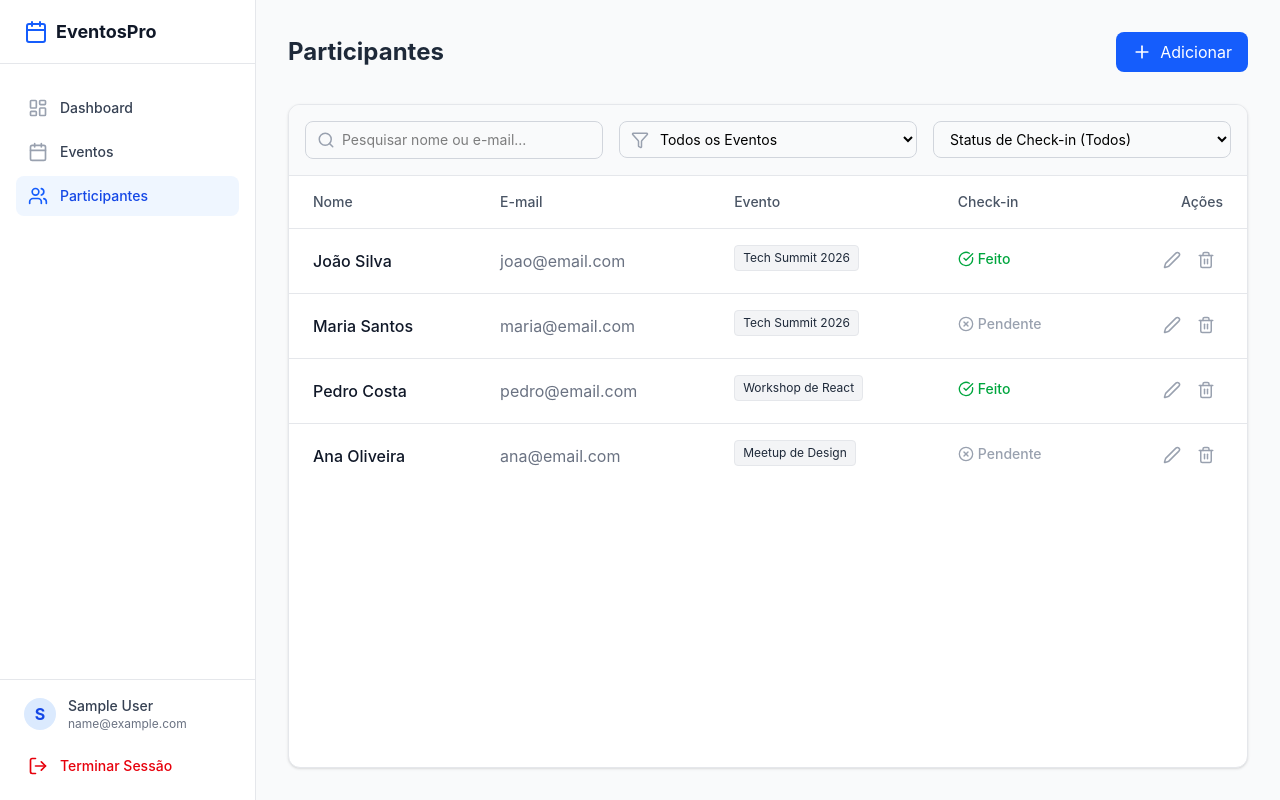
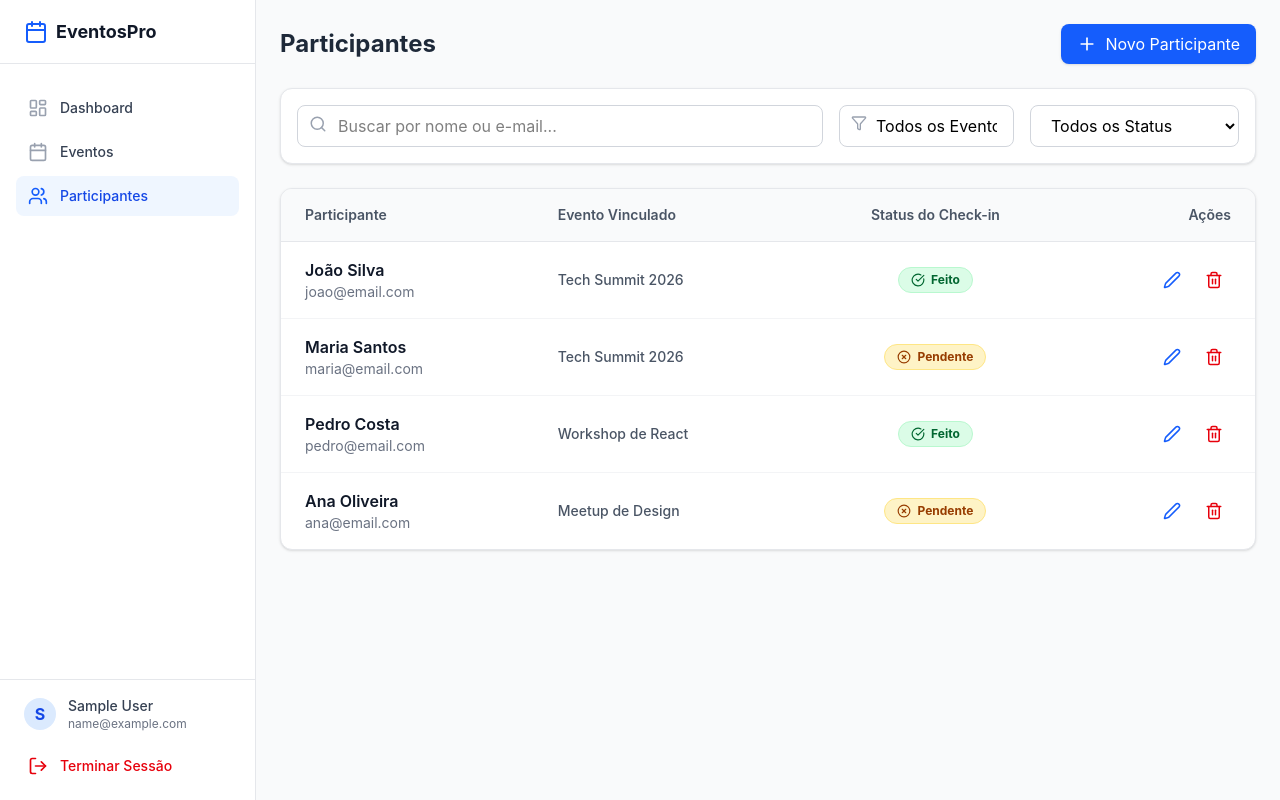
Before and after one commit to LucasAlb1609/Edital-0132026-Fade-UFPE, a React (Vite) app: page /participantes in a window 1280 px wide. Built offline with nearby package versions, Linux system fonts and the light colour scheme; sample sign-in values are in the browser's storage.

Commit message:
refactor: releitura da UI, filtros e layout do componente Participantes e criação do respectivo teste de validação.

```diff
--- a/src/pages/Participantes.tsx
+++ b/src/pages/Participantes.tsx
@@ -5,228 +5,326 @@ import { api } from '../services/api';
 import type { Evento, Participante } from '../types';
 import { useToast } from '../contexts/ToastContext';
 
+// Componente principal para a gestão de participantes
 export const Participantes = () => {
-  // Hook para exibir notificações
+  // Hook para exibir notificações de sucesso ou erro na tela
   const { addToast } = useToast();
 
-  // Lista de participantes e eventos
+  // Armazena a lista de participantes carregada da API
   const [participants, setParticipants] = useState<Participante[]>([]);
+
+  // Armazena a lista de eventos disponíveis para o formulário e filtros
   const [availableEvents, setAvailableEvents] = useState<Evento[]>([]);
 
-  // Controle de carregamento e buscas
+  // Controla a exibição do ícone de carregamento durante requisições iniciais
   const [isLoading, setIsLoading] = useState(true);
+
+  // Armazena o termo de busca digitado pelo usuário
   const [searchQuery, setSearchQuery] = useState('');
+
+  // Armazena o ID do evento selecionado no filtro lateral
   const [filterEventId, setFilterEventId] = useState('');
+
+  // Armazena o status de check-in selecionado no filtro lateral
   const [filterCheckIn, setFilterCheckIn] = useState('');
 
-  // Controle do modal e formulário
+  // Controla a visibilidade do modal de criação/edição
   const [isModalOpen, setIsModalOpen] = useState(false);
+
+  // Controla o estado de bloqueio do botão durante o salvamento
   const [isSaving, setIsSaving] = useState(false);
+
+  // Armazena os dados do participante atual sendo criado ou editado
   const [currentParticipant, setCurrentParticipant] = useState<Participante>({
     id: '', name: '', email: '', eventId: '', eventName: '', checkIn: false
   });
 
-  // Carrega os dados simultaneamente da API
+  // Busca a lista de participantes e eventos simultaneamente na API
   const loadData = () => {
     setIsLoading(true);
-    Promise.all([api.getParticipantes(), api.getEventos()]).then(([parts, evts]) => {
+    Promise.all([api.getParticipantes(), api.getEventos()])
+      .then(([parts, evts]) => {
         setParticipants(parts);
         setAvailableEvents(evts);
-      setIsLoading(false);
-    });
+      })
+      .catch(() => addToast('Erro ao carregar dados', 'error'))
+      .finally(() => setIsLoading(false));
   };
 
-  // Dispara o carregamento inicial
+  // Executa o carregamento dos dados assim que o componente é montado
   useEffect(() => {
     loadData();
   }, []);
 
-  // Abre o modal limpo para um novo cadastro
-  const openAddModal = () => {
-    setCurrentParticipant({
-      id: '', name: '', email: '',
-      eventId: availableEvents.length > 0 ? availableEvents[0].id : '',
-      eventName: '', checkIn: false
+  // Filtra a lista de participantes em tempo real com base na busca e nos selects
+  const filteredParticipants = participants.filter(p => {
+    const matchesSearch = p.name.toLowerCase().includes(searchQuery.toLowerCase()) ||
+                         p.email.toLowerCase().includes(searchQuery.toLowerCase());
+    const matchesEvent = !filterEventId || p.eventId === filterEventId;
+    const matchesCheckIn = filterCheckIn === '' ||
+                          (filterCheckIn === 'done' ? p.checkIn : !p.checkIn);
+
+    return matchesSearch && matchesEvent && matchesCheckIn;
   });
+
+  // Prepara o estado do formulário para inserir um novo participante e abre o modal
+  const handleAddClick = () => {
+    setCurrentParticipant({ id: '', name: '', email: '', eventId: '', eventName: '', checkIn: false });
     setIsModalOpen(true);
   };
 
-  // Abre o modal com os dados do participante selecionado
-  const openEditModal = (participant: Participante) => {
+  // Preenche o formulário com os dados do participante selecionado e abre o modal
+  const handleEditClick = (participant: Participante) => {
     setCurrentParticipant({ ...participant });
     setIsModalOpen(true);
   };
 
-  // Valida e salva os dados na API
-  const handleSave = async (e: FormEvent) => {
+  // Solicita a exclusão do participante na API e atualiza a lista em tela
+  const handleDeleteClick = async (id: string) => {
+    if (!confirm('Deseja realmente remover este participante?')) return;
+
+    try {
+      await api.excluirParticipante(id);
+      addToast('Participante removido com sucesso', 'success');
+      loadData();
+    } catch (error) {
+      addToast('Erro ao remover participante', 'error');
+    }
+  };
+
+  // Envia os dados do formulário para a API para criação ou atualização
+  const handleSubmit = async (e: FormEvent) => {
     e.preventDefault();
+    setIsSaving(true);
 
-    if (!currentParticipant.name || !currentParticipant.email || !currentParticipant.eventId) {
-      addToast('Preencha os dados e vincule a um evento.', 'error');
-      return;
-    }
-
-    setIsSaving(true);
     try {
       await api.salvarParticipante(currentParticipant);
-      addToast('Participante guardado com sucesso!', 'success');
+      addToast(currentParticipant.id ? 'Participante atualizado com sucesso' : 'Participante cadastrado com sucesso', 'success');
       setIsModalOpen(false);
       loadData();
-    } catch {
-      addToast('Erro ao guardar participante.', 'error');
+    } catch (error) {
+      addToast('Erro ao salvar participante', 'error');
     } finally {
       setIsSaving(false);
     }
   };
 
-  // Remove o participante após confirmação
-  const handleDelete = async (id: string) => {
-    if (!window.confirm('Tem a certeza que deseja remover este participante?')) return;
-    try {
-      await api.excluirParticipante(id);
-      addToast('Participante removido com sucesso!', 'success');
-      loadData();
-    } catch {
-      addToast('Erro ao remover participante.', 'error');
-    }
-  };
-
-  // Filtra a lista com base na busca, evento e status
-  const filteredParticipants = participants.filter(p => {
-    const matchQuery = p.name.toLowerCase().includes(searchQuery.toLowerCase()) ||
-                       p.email.toLowerCase().includes(searchQuery.toLowerCase());
-    const matchEvent = filterEventId ? p.eventId === filterEventId : true;
-    const matchCheckIn = filterCheckIn === 'true' ? p.checkIn === true :
-                         filterCheckIn === 'false' ? p.checkIn === false : true;
-
-    return matchQuery && matchEvent && matchCheckIn;
-  });
-
   return (
-    <div className="p-6 md:p-8 h-full flex flex-col relative">
-      <div className="flex flex-col sm:flex-row sm:items-center justify-between gap-4 mb-8">
+    <div className="p-6">
+      <div className="flex justify-between items-center mb-6">
         <h1 className="text-2xl font-bold text-gray-800">Participantes</h1>
-        <button onClick={openAddModal} className="flex items-center justify-center px-4 py-2 bg-blue-600 text-white rounded-lg hover:bg-blue-700 transition-colors">
-          <Plus size={20} className="mr-2" /> Adicionar
+        <button
+          onClick={handleAddClick}
+          className="flex items-center gap-2 bg-blue-600 text-white px-4 py-2 rounded-lg hover:bg-blue-700 transition-colors shadow-sm"
+        >
+          <Plus size={20} /> Novo Participante
         </button>
       </div>
 
-      <div className="bg-white rounded-xl shadow-sm border border-gray-200 overflow-hidden flex-1 flex flex-col">
-        <div className="p-4 border-b border-gray-200 bg-gray-50 grid grid-cols-1 md:grid-cols-3 gap-4">
-          <div className="relative">
-            <Search className="absolute left-3 top-1/2 transform -translate-y-1/2 text-gray-400" size={18} />
+      {/* Barra de Filtros e Busca */}
+      <div className="bg-white p-4 rounded-xl shadow-sm border border-gray-200 mb-6 flex flex-col md:flex-row gap-4">
+        <div className="relative flex-1">
+          <Search className="absolute left-3 top-2.5 text-gray-400" size={18} />
           <input
             type="text"
-              placeholder="Pesquisar nome ou e-mail..."
+            placeholder="Buscar por nome ou e-mail..."
+            className="w-full pl-10 pr-4 py-2 border border-gray-300 rounded-lg focus:ring-2 focus:ring-blue-500 outline-none transition-shadow"
             value={searchQuery}
             onChange={(e) => setSearchQuery(e.target.value)}
-              className="w-full pl-9 pr-3 py-2 border border-gray-300 rounded-lg text-sm focus:ring-blue-500 focus:border-blue-500 outline-none"
           />
         </div>
-          <div className="relative">
-            <Filter className="absolute left-3 top-1/2 transform -translate-y-1/2 text-gray-400" size={18} />
+        <div className="flex gap-4 w-full md:w-auto">
+          <div className="relative flex-1 md:w-48">
+            <Filter className="absolute left-3 top-2.5 text-gray-400" size={16} />
             <select
+              className="w-full border border-gray-300 rounded-lg pl-9 pr-4 py-2 bg-white focus:ring-2 focus:ring-blue-500 outline-none appearance-none"
               value={filterEventId}
               onChange={(e) => setFilterEventId(e.target.value)}
-              className="w-full pl-9 pr-3 py-2 border border-gray-300 rounded-lg text-sm focus:ring-blue-500 focus:border-blue-500 outline-none"
             >
               <option value="">Todos os Eventos</option>
-              {availableEvents.map(evt => (
-                <option key={evt.id} value={evt.id}>{evt.name}</option>
+              {availableEvents.map(event => (
+                <option key={event.id} value={event.id}>{event.name}</option>
               ))}
             </select>
           </div>
-          <div>
           <select
+            className="border border-gray-300 rounded-lg px-4 py-2 bg-white focus:ring-2 focus:ring-blue-500 outline-none flex-1 md:w-48"
             value={filterCheckIn}
             onChange={(e) => setFilterCheckIn(e.target.value)}
-              className="w-full px-3 py-2 border border-gray-300 rounded-lg text-sm focus:ring-blue-500 focus:border-blue-500 outline-none"
           >
-              <option value="">Status de Check-in (Todos)</option>
-              <option value="true">Check-in Realizado</option>
-              <option value="false">Pendente</option>
+            <option value="">Todos os Status</option>
+            <option value="done">Check-in Realizado</option>
+            <option value="pending">Pendente</option>
           </select>
         </div>
       </div>
 
-        <div className="overflow-x-auto">
+      {/* Tabela de Resultados */}
       {isLoading ? (
-            <div className="flex justify-center items-center p-12"><Loader2 className="animate-spin text-blue-600" size={32} /></div>
+        <div className="flex flex-col items-center justify-center p-12 bg-white rounded-xl shadow-sm border border-gray-200">
+          <Loader2 className="animate-spin text-blue-600 mb-4" size={40} />
+          <span className="text-gray-500 font-medium">Carregando participantes...</span>
+        </div>
       ) : (
-            <table className="w-full text-left border-collapse">
-              <thead>
-                <tr className="bg-white text-gray-600 text-sm border-b border-gray-200">
-                  <th className="px-6 py-4 font-medium">Nome</th>
-                  <th className="px-6 py-4 font-medium">E-mail</th>
-                  <th className="px-6 py-4 font-medium">Evento</th>
-                  <th className="px-6 py-4 font-medium">Check-in</th>
-                  <th className="px-6 py-4 font-medium text-right">Ações</th>
+        <div className="bg-white rounded-xl shadow-sm border border-gray-200 overflow-x-auto">
+          <table className="w-full text-left border-collapse min-w-[800px]">
+            <thead className="bg-gray-50 border-b border-gray-200">
+              <tr>
+                <th className="px-6 py-4 text-sm font-semibold text-gray-600">Participante</th>
+                <th className="px-6 py-4 text-sm font-semibold text-gray-600">Evento Vinculado</th>
+                <th className="px-6 py-4 text-sm font-semibold text-gray-600 text-center">Status do Check-in</th>
+                <th className="px-6 py-4 text-sm font-semibold text-gray-600 text-right">Ações</th>
               </tr>
             </thead>
-              <tbody className="divide-y divide-gray-200">
+            <tbody className="divide-y divide-gray-100">
               {filteredParticipants.length === 0 ? (
-                  <tr><td colSpan={5} className="px-6 py-8 text-center text-gray-500">Nenhum participante encontrado com os filtros atuais.</td></tr>
+                <tr>
+                  <td colSpan={4} className="px-6 py-8 text-center text-gray-500">
+                    Nenhum participante encontrado com os filtros atuais.
+                  </td>
+                </tr>
               ) : (
-                  filteredParticipants.map((p) => (
-                    <tr key={p.id} className="hover:bg-gray-50 transition-colors">
-                      <td className="px-6 py-4 font-medium text-gray-900">{p.name}</td>
-                      <td className="px-6 py-4 text-gray-500">{p.email}</td>
-                      <td className="px-6 py-4 text-gray-700">
-                        <span className="bg-gray-100 text-gray-800 text-xs px-2 py-1 rounded border border-gray-200 truncate inline-block max-w-[200px]" title={p.eventName}>{p.eventName}</span>
+                filteredParticipants.map(participant => (
+                  <tr key={participant.id} className="hover:bg-gray-50 transition-colors">
+                    <td className="px-6 py-4">
+                      <div className="font-semibold text-gray-900">{participant.name}</div>
+                      <div className="text-sm text-gray-500">{participant.email}</div>
                     </td>
-                      <td className="px-6 py-4">
-                        {p.checkIn ? <span className="inline-flex items-center text-green-600 text-sm font-medium"><CheckCircle size={16} className="mr-1" /> Feito</span> : <span className="inline-flex items-center text-gray-400 text-sm font-medium"><XCircle size={16} className="mr-1" /> Pendente</span>}
+                    <td className="px-6 py-4 text-sm text-gray-600 font-medium">{participant.eventName}</td>
+                    <td className="px-6 py-4 text-center">
+                      {participant.checkIn ? (
+                        <span className="inline-flex items-center px-3 py-1 rounded-full text-xs font-bold bg-green-100 text-green-800 border border-green-200">
+                          <CheckCircle size={14} className="mr-1.5" /> Feito
+                        </span>
+                      ) : (
+                        <span className="inline-flex items-center px-3 py-1 rounded-full text-xs font-bold bg-amber-100 text-amber-800 border border-amber-200">
+                          <XCircle size={14} className="mr-1.5" /> Pendente
+                        </span>
+                      )}
                     </td>
-                      <td className="px-6 py-4 text-right whitespace-nowrap">
-                        <button onClick={() => openEditModal(p)} className="text-gray-400 hover:text-blue-600 p-1 mx-1 transition-colors"><Edit2 size={18} /></button>
-                        <button onClick={() => handleDelete(p.id)} className="text-gray-400 hover:text-red-600 p-1 mx-1 transition-colors"><Trash2 size={18} /></button>
+                    <td className="px-6 py-4 text-right space-x-2">
+                      <button
+                        onClick={() => handleEditClick(participant)}
+                        className="p-2 text-blue-600 hover:bg-blue-100 rounded-lg transition-colors inline-flex items-center"
+                        title="Editar participante"
+                      >
+                        <Edit2 size={18} />
+                      </button>
+                      <button
+                        onClick={() => handleDeleteClick(participant.id)}
+                        className="p-2 text-red-600 hover:bg-red-100 rounded-lg transition-colors inline-flex items-center"
+                        title="Remover participante"
+                      >
+                        <Trash2 size={18} />
+                      </button>
                     </td>
                   </tr>
                 ))
               )}
             </tbody>
           </table>
+        </div>
       )}
+
+      {/* Modal de Cadastro e Edição */}
+      {isModalOpen && (
+        <div className="fixed inset-0 bg-gray-900/60 backdrop-blur-sm flex items-center justify-center p-4 z-50">
+          <form onSubmit={handleSubmit} className="bg-white rounded-2xl shadow-2xl w-full max-w-lg overflow-hidden flex flex-col max-h-[90vh]">
+            <div className="px-6 py-5 border-b border-gray-100 flex justify-between items-center bg-gray-50">
+              <h3 className="text-xl font-bold text-gray-800 flex items-center gap-2">
+                {currentParticipant.id ? <Edit2 size={20} className="text-blue-600"/> : <Plus size={20} className="text-blue-600"/>}
+                {currentParticipant.id ? 'Editar Participante' : 'Novo Participante'}
+              </h3>
+              <button
+                type="button"
+                onClick={() => setIsModalOpen(false)}
+                className="text-gray-400 hover:text-red-500 hover:bg-red-50 p-1.5 rounded-lg transition-colors"
+              >
+                <X size={24} />
+              </button>
+            </div>
+
+            <div className="p-6 space-y-5 overflow-y-auto">
+              <div>
+                <label htmlFor="p-name" className="block text-sm font-bold text-gray-700 mb-1.5">Nome Completo</label>
+                <input
+                  id="p-name"
+                  required
+                  placeholder="Ex: João da Silva"
+                  className="w-full border border-gray-300 rounded-lg px-4 py-2.5 focus:ring-2 focus:ring-blue-500 focus:border-blue-500 outline-none transition-all"
+                  value={currentParticipant.name}
+                  onChange={(e) => setCurrentParticipant({...currentParticipant, name: e.target.value})}
+                />
+              </div>
+
+              <div>
+                <label htmlFor="p-email" className="block text-sm font-bold text-gray-700 mb-1.5">E-mail</label>
+                <input
+                  id="p-email"
+                  type="email"
+                  required
+                  placeholder="Ex: joao@email.com"
+                  className="w-full border border-gray-300 rounded-lg px-4 py-2.5 focus:ring-2 focus:ring-blue-500 focus:border-blue-500 outline-none transition-all"
+                  value={currentParticipant.email}
+                  onChange={(e) => setCurrentParticipant({...currentParticipant, email: e.target.value})}
+                />
+              </div>
+
+              <div>
+                <label htmlFor="p-event" className="block text-sm font-bold text-gray-700 mb-1.5">Vincular ao Evento</label>
+                <select
+                  id="p-event"
+                  required
+                  className="w-full border border-gray-300 rounded-lg px-4 py-2.5 focus:ring-2 focus:ring-blue-500 focus:border-blue-500 outline-none bg-white transition-all"
+                  value={currentParticipant.eventId}
+                  onChange={(e) => setCurrentParticipant({...currentParticipant, eventId: e.target.value})}
+                >
+                  <option value="" disabled>Selecione um evento na lista...</option>
+                  {availableEvents.map(e => <option key={e.id} value={e.id}>{e.name}</option>)}
+                </select>
+                <p className="text-xs text-gray-500 mt-1.5">A alteração do evento transferirá o participante imediatamente.</p>
+              </div>
+
+              <div className="pt-3 pb-1 border-t border-gray-100">
+                <label className="flex items-center cursor-pointer group p-3 rounded-lg border border-gray-200 hover:bg-gray-50 transition-colors">
+                  <div className="relative flex items-center">
+                    <input
+                      type="checkbox"
+                      className="w-5 h-5 text-blue-600 border-gray-300 rounded focus:ring-blue-500 focus:ring-offset-0 transition-all cursor-pointer"
+                      checked={currentParticipant.checkIn}
+                      onChange={(e) => setCurrentParticipant({...currentParticipant, checkIn: e.target.checked})}
+                    />
+                  </div>
+                  <div className="ml-3">
+                    <span className="block text-sm font-bold text-gray-800 group-hover:text-blue-700 transition-colors">
+                      Status de Check-in
+                    </span>
+                    <span className="block text-xs text-gray-500">
+                      Marque se o participante já confirmou presença no evento.
+                    </span>
+                  </div>
+                </label>
               </div>
             </div>
 
-      {isModalOpen && (
-        <div className="fixed inset-0 z-50 flex items-center justify-center p-4 bg-gray-900 bg-opacity-50">
-          <div className="bg-white rounded-xl shadow-xl w-full max-w-md overflow-hidden">
-            <div className="px-6 py-4 border-b border-gray-100 flex justify-between items-center">
-              <h3 className="text-lg font-bold text-gray-900">{currentParticipant.id ? 'Editar' : 'Novo'}</h3>
-              <button onClick={() => setIsModalOpen(false)} className="text-gray-400 hover:text-gray-600"><X size={20}/></button>
-            </div>
-            <form onSubmit={handleSave}>
-              <div className="p-6 space-y-4">
-                <div>
-                  <label htmlFor="participantName" className="block text-sm font-medium text-gray-700 mb-1">Nome Completo</label>
-                  <input id="participantName" type="text" className="w-full px-3 py-2 border border-gray-300 rounded-lg focus:ring-blue-500 focus:border-blue-500" value={currentParticipant.name} onChange={(e) => setCurrentParticipant({...currentParticipant, name: e.target.value})} />
-                </div>
-                <div>
-                  <label htmlFor="participantEmail" className="block text-sm font-medium text-gray-700 mb-1">E-mail</label>
-                  <input id="participantEmail" type="email" className="w-full px-3 py-2 border border-gray-300 rounded-lg focus:ring-blue-500 focus:border-blue-500" value={currentParticipant.email} onChange={(e) => setCurrentParticipant({...currentParticipant, email: e.target.value})} />
-                </div>
-                <div>
-                  <label htmlFor="participantEvent" className="block text-sm font-medium text-gray-700 mb-1">Evento</label>
-                  <select id="participantEvent" className="w-full px-3 py-2 border border-gray-300 rounded-lg focus:ring-blue-500 focus:border-blue-500" value={currentParticipant.eventId} onChange={(e) => setCurrentParticipant({...currentParticipant, eventId: e.target.value})}>
-                    <option value="" disabled>Selecione um evento</option>
-                    {availableEvents.map(e => <option key={e.id} value={e.id}>{e.name} ({e.status})</option>)}
-                  </select>
-                </div>
-                <div className="pt-2">
-                  <label htmlFor="participantCheckIn" className="flex items-center cursor-pointer">
-                    <input id="participantCheckIn" type="checkbox" className="w-4 h-4 text-blue-600 border-gray-300 rounded focus:ring-blue-500" checked={currentParticipant.checkIn} onChange={(e) => setCurrentParticipant({...currentParticipant, checkIn: e.target.checked})} />
-                    <span className="ml-2 text-sm text-gray-700 font-medium">Realizou Check-in</span>
-                  </label>
-                </div>
-              </div>
-              <div className="px-6 py-4 bg-gray-50 border-t border-gray-100 flex justify-end gap-3">
-                <button type="button" onClick={() => setIsModalOpen(false)} className="px-4 py-2 text-gray-700 font-medium hover:bg-gray-200 rounded-lg">Cancelar</button>
-                <button type="submit" disabled={isSaving} className="flex items-center px-4 py-2 bg-blue-600 text-white font-medium rounded-lg hover:bg-blue-700 disabled:opacity-50">Guardar</button>
+            <div className="px-6 py-5 bg-gray-50 flex justify-end gap-3 border-t border-gray-200">
+              <button
+                type="button"
+                onClick={() => setIsModalOpen(false)}
+                className="px-5 py-2.5 text-gray-700 font-semibold bg-white border border-gray-300 rounded-lg hover:bg-gray-100 transition-colors"
+              >
+                Cancelar
+              </button>
+              <button
+                type="submit"
+                disabled={isSaving}
+                className="bg-blue-600 text-white px-6 py-2.5 rounded-lg font-bold hover:bg-blue-700 transition-all shadow-sm disabled:opacity-60 disabled:cursor-not-allowed flex items-center"
+              >
+                {isSaving && <Loader2 className="animate-spin mr-2" size={18} />}
+                {isSaving ? 'Salvando...' : (currentParticipant.id ? 'Atualizar' : 'Cadastrar')}
+              </button>
             </div>
           </form>
-          </div>
         </div>
       )}
     </div>
```
Also changed, not shown: 2 other files (tests, documents, lock files or other folders). Lines whose indentation alone changed are shown as unchanged.
